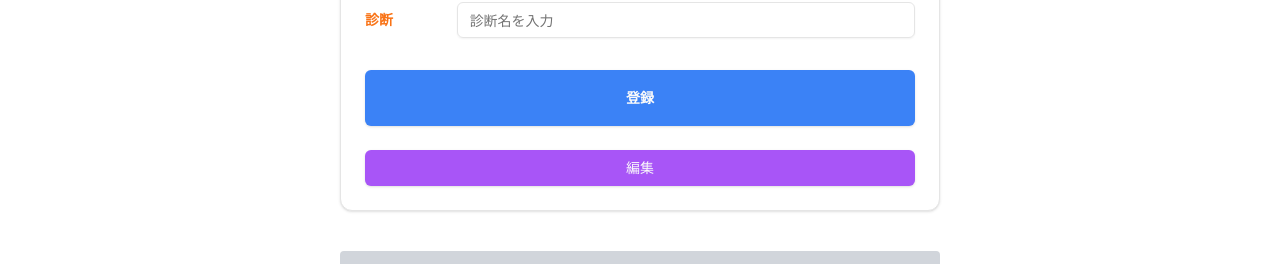
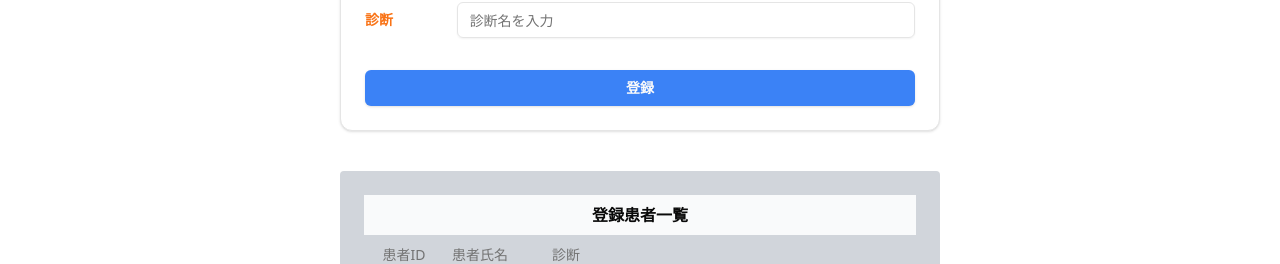
Before and after one commit to takumakoike/rehabili-management-system, a Next.js app: page /patients in a window 1280 px wide. Shown: the part 407-671 px from the top of the page. Built offline with nearby package versions, Linux system fonts and the light colour scheme; no server answers; the database is empty.

Commit message:
#03 ボタン位置の修正

```diff
--- a/app/patients/page.tsx
+++ b/app/patients/page.tsx
@@ -203,19 +203,10 @@ export default function PatientView(){
                                                     />
                                             </div>
                                         </div>
-                                    <Button className="mt-8 w-full bg-blue-500 font-bold py-7" type="submit">登録</Button>
+                                    <Button className="mt-8 w-full bg-blue-500 font-bold py-4" type="submit">登録</Button>
                                 </form>
                             </CardContent>
-                            <CardFooter className="flex justify-between">
-                                <Button className="w-full bg-purple-500">編集</Button>
-                            </CardFooter>
                         </Card>
-                    </TabsContent>
-                    <TabsContent value="patient-result">Change your password here.</TabsContent>
-                    <TabsContent value="patient-monthly">Change your password here.</TabsContent>
-                    </Tabs>
-            </div>
-
                         <div className="flex flex-col items-center gap-5 mt-10 ">
                             <div className="p-6 bg-gray-300 w-[600px] rounded">
                                 <h2 className="text-center font-bold bg-gray-50 py-2">登録患者一覧</h2>
@@ -254,6 +245,13 @@ export default function PatientView(){
 
                             </div>
                         </div>
+                    </TabsContent>
+                    <TabsContent value="patient-result">Change your password here.</TabsContent>
+                    <TabsContent value="patient-monthly">Change your password here.</TabsContent>
+                    </Tabs>
+            </div>
+
+
         </>
     )
 }
```
Also changed, not shown: 1 other file (tests, documents, lock files or other folders). Lines whose indentation alone changed are shown as unchanged.
